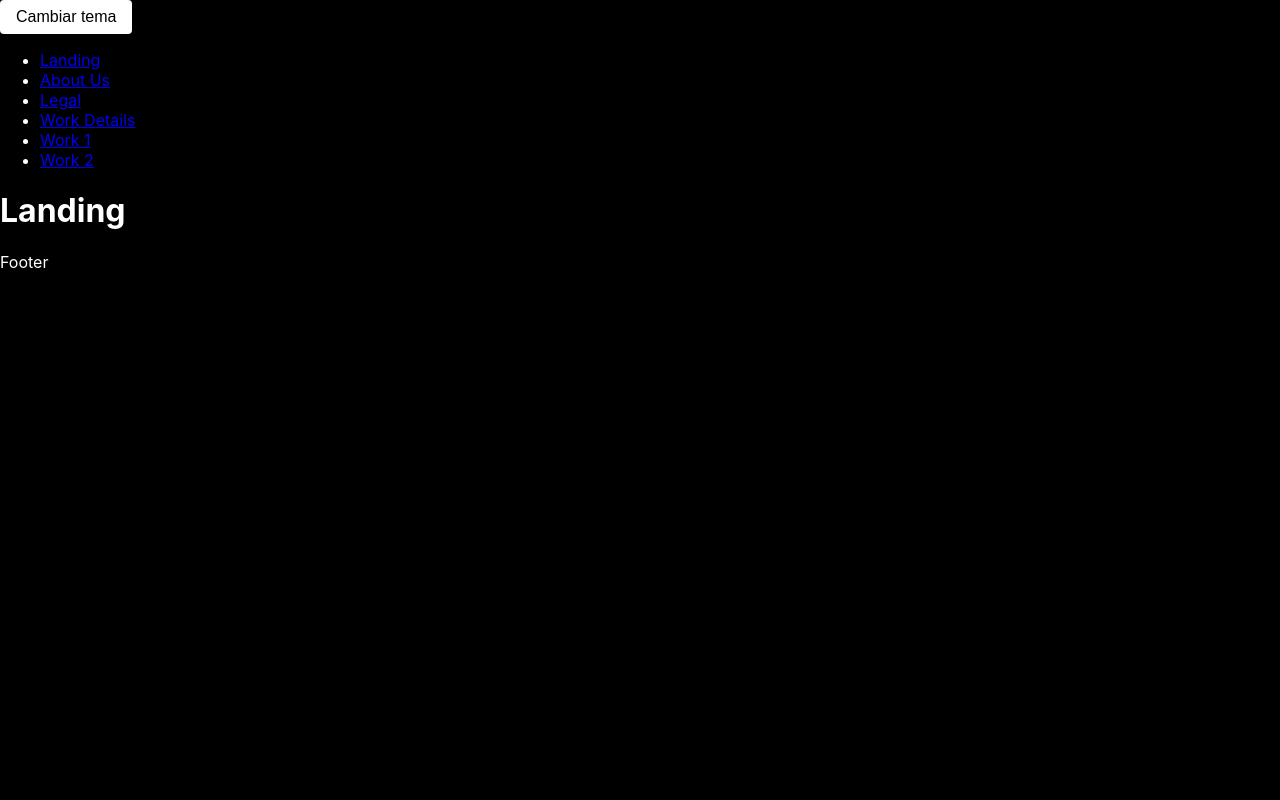
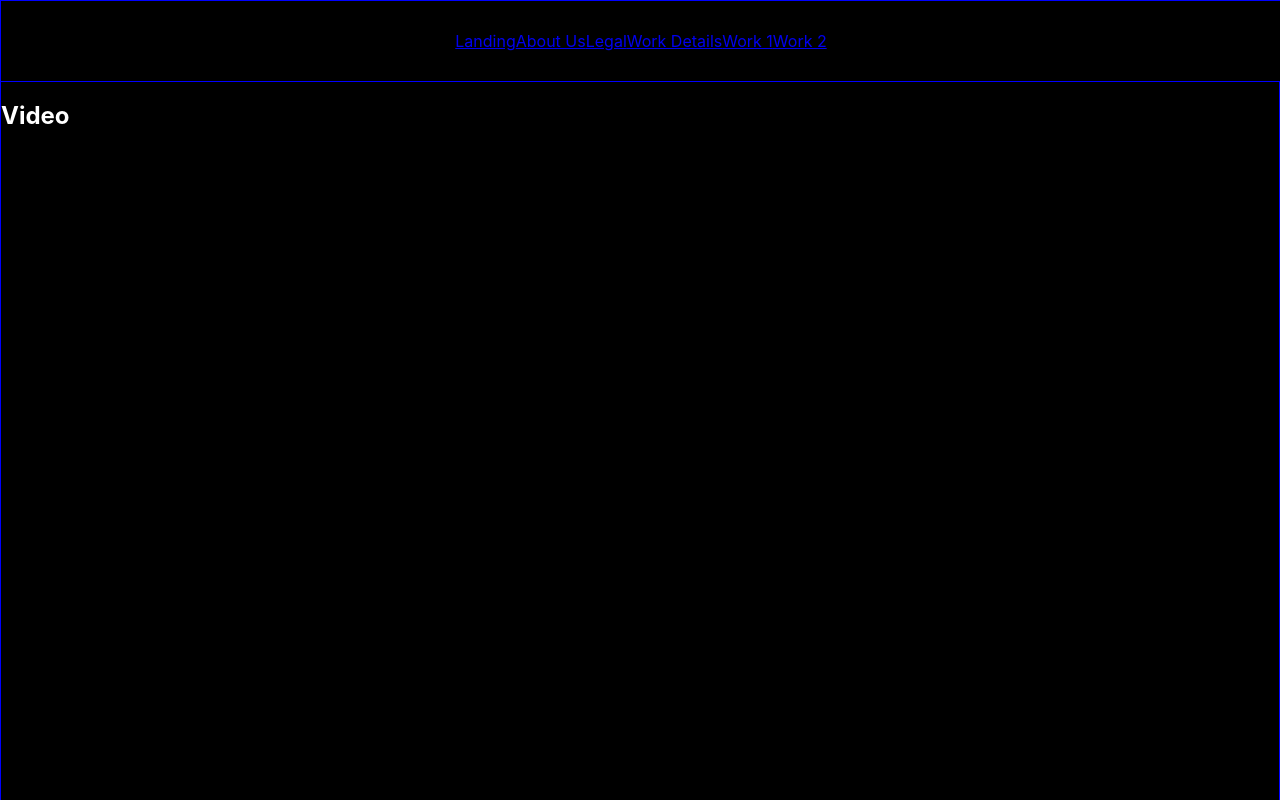
Before and after one commit to Alex13f13/CHRLY-DSIGN-WEBSITE, a React (Vite) app: page / in a window 1280 px wide. Shown: the top 800 px of the page. Built offline with nearby package versions, Linux system fonts and the light colour scheme.

Commit message:
Landing Sections base

```diff
--- a/src/App.jsx
+++ b/src/App.jsx
@@ -3,17 +3,14 @@ import Header from "./components/Header";
 import Router from "./router/Router";
 import Footer from "./components/Footer";
 import GlobalStyle from "./styles/GlobalStyle";
-import { ThemeProvider } from "./styles/ThemeContext";
 
 function App() {
 	return (
 		<BrowserRouter>
-			<ThemeProvider>
-				<GlobalStyle />
-				<Header />
-				<Router />
-				<Footer />
-			</ThemeProvider>
+			<GlobalStyle />
+			<Header />
+			<Router />
+			<Footer />
 		</BrowserRouter>
 	);
 }
--- a/src/components/Button.jsx
+++ b/src/components/Button.jsx
@@ -1,14 +1,13 @@
-// src/components/GenericButton.js
 import styled from "styled-components";
+import { themes } from "../styles/themes";
 
 const StyledButton = styled.button`
+	${({ theme }) => themes[theme]}
 	font-size: 1rem;
 	padding: 0.5rem 1rem;
 	border: none;
 	border-radius: 4px;
 	cursor: pointer;
-	background-color: ${({ theme }) => (theme === "primary" ? "white" : "black")};
-	color: ${({ theme }) => (theme === "primary" ? "black" : "white")};
 	transition: background-color 0.3s ease;
 
 	&:hover {
@@ -16,7 +15,8 @@ const StyledButton = styled.button`
 	}
 `;
 
-const Button = ({ onClick, theme, children }) => {
+// eslint-disable-next-line react/prop-types
+const Button = ({ onClick = () => {}, theme = "primary", children }) => {
 	return (
 		<StyledButton onClick={onClick} theme={theme}>
 			{children}
--- a/src/components/Header.jsx
+++ b/src/components/Header.jsx
@@ -1,35 +1,32 @@
 import { Link } from "react-router-dom";
 import { paths } from "../router/paths";
-import Button from "./Button";
-import { useTheme } from "../styles/ThemeContext";
+import styled from "styled-components";
+import { themes } from "../styles/themes";
 
-export default function Header() {
-	const { toggleTheme, theme } = useTheme();
+const StyledHeader = styled.div`
+	${({ theme }) => themes[theme]}
+	height: 10vh;
+	display: flex;
+	flex-direction: row;
+	justify-content: center;
+	align-items: center;
+	position: fixed;
+	top: 0;
+	left: 0;
+	width: 100%;
+	z-index: 100;
+`;
+
+// eslint-disable-next-line react/prop-types
+export default function Header({ theme = "primary" }) {
 	return (
-		<div>
-			<Button onClick={toggleTheme} theme={theme}>
-				Cambiar tema
-			</Button>
-			<ul>
-				<li>
+		<StyledHeader theme={theme}>
 			<Link to={paths.landing}>Landing</Link>
-				</li>
-				<li>
 			<Link to={paths.aboutUs}>About Us</Link>
-				</li>
-				<li>
 			<Link to={paths.legal}>Legal</Link>
-				</li>
-				<li>
 			<Link to={paths.workDetails}>Work Details</Link>
-				</li>
-				<li>
 			<Link to={`${paths.workDetails}?workId=0`}>Work 1</Link>
-				</li>
-				<li>
 			<Link to={`${paths.workDetails}?workId=1`}>Work 2</Link>
-				</li>
-			</ul>
-		</div>
+		</StyledHeader>
 	);
 }
--- /dev/null
+++ b/src/components/Section.jsx
@@ -0,0 +1,18 @@
+import styled from "styled-components";
+import { themes } from "../styles/themes";
+
+const StyledSection = styled.section`
+	${({ theme }) => themes[theme]}
+	height: 100vh;
+	display: flex;
+	flex-direction: column;
+	justify-content: center;
+	align-items: center;
+`;
+
+// eslint-disable-next-line react/prop-types
+export const Section = ({ theme = "primary", children }) => {
+	return <StyledSection theme={theme}>{children}</StyledSection>;
+};
+
+export default Section;
--- a/src/pages/Landing.jsx
+++ b/src/pages/Landing.jsx
@@ -1,3 +1,20 @@
+import { Section } from "../components/Section";
+import { theme } from "../utils/constants";
+import { StyledVideo } from "../styles/LandingStyle";
+
 export default function Landing() {
-	return <h1>Landing</h1>;
+	return (
+		<>
+			<Section>
+				<StyledVideo>
+					<h1>Video</h1>
+				</StyledVideo>
+			</Section>
+			<Section theme={theme.secondary}>Intro</Section>
+			<Section>Offer</Section>
+			<Section theme={theme.secondary}>Work</Section>
+			<Section>100%</Section>
+			<Section theme={theme.secondary}>Awards</Section>
+		</>
+	);
 }
--- a/src/styles/GlobalStyle.jsx
+++ b/src/styles/GlobalStyle.jsx
@@ -1,20 +1,7 @@
-import { createGlobalStyle, css } from "styled-components";
-import { useTheme } from "./ThemeContext";
-
-const themes = {
-	primary: css`
-		background-color: black;
-		color: white;
-	`,
-	secondary: css`
-		background-color: white;
-		color: black;
-	`,
-};
+import { createGlobalStyle } from "styled-components";
 
 const GlobalStyle = createGlobalStyle`
   body {
-    ${({ theme }) => themes[theme]}
     margin: 0;
     padding: 0;
     font-family: -apple-system, BlinkMacSystemFont, 'Segoe UI', 'Roboto', 'Oxygen',
@@ -26,8 +13,7 @@ const GlobalStyle = createGlobalStyle`
 `;
 
 const StyledGlobalStyle = () => {
-	const { theme } = useTheme();
-	return <GlobalStyle theme={theme} />;
+	return <GlobalStyle />;
 };
 
 export default StyledGlobalStyle;
--- /dev/null
+++ b/src/styles/LandingStyle.jsx
@@ -0,0 +1,7 @@
+import styled from "styled-components";
+
+export const StyledVideo = styled.div`
+	height: 100vh;
+	width: 100%;
+	margin-top: 10vh;
+`;
--- a/src/styles/ThemeContext.jsx
+++ /dev/null
@@ -1,17 +0,0 @@
-import { createContext, useContext, useState } from "react";
-
-const ThemeContext = createContext();
-
-export const useTheme = () => {
-	return useContext(ThemeContext);
-};
-
-export const ThemeProvider = ({ children }) => {
-	const [theme, setTheme] = useState("primary");
-
-	const toggleTheme = () => {
-		setTheme(theme === "primary" ? "secondary" : "primary");
-	};
-
-	return <ThemeContext.Provider value={{ theme, toggleTheme }}>{children}</ThemeContext.Provider>;
-};
--- /dev/null
+++ b/src/styles/themes.js
@@ -0,0 +1,14 @@
+import { css } from 'styled-components';
+
+export const themes = {
+	primary: css`
+		background-color: black;
+		color: white;
+		border: 1px solid blue;
+	`,
+	secondary: css`
+		background-color: white;
+		color: black;
+		border: 1px solid red;
+	`,
+};
--- /dev/null
+++ b/src/utils/constants.js
@@ -0,0 +1,4 @@
+export const theme = {
+  primary: 'primary',
+  secondary: 'secondary',
+};
```
Lines whose indentation alone changed are shown as unchanged.
